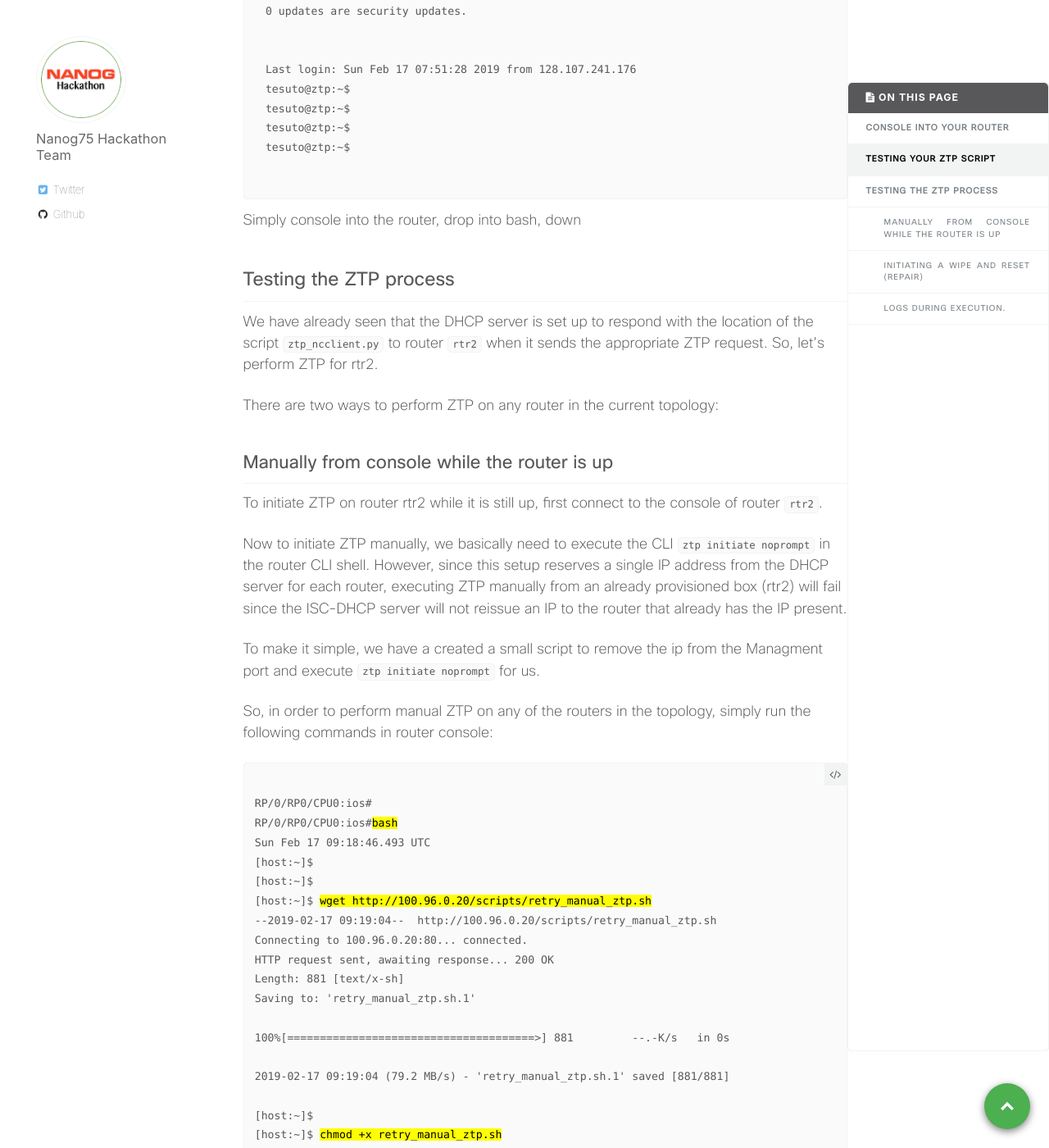
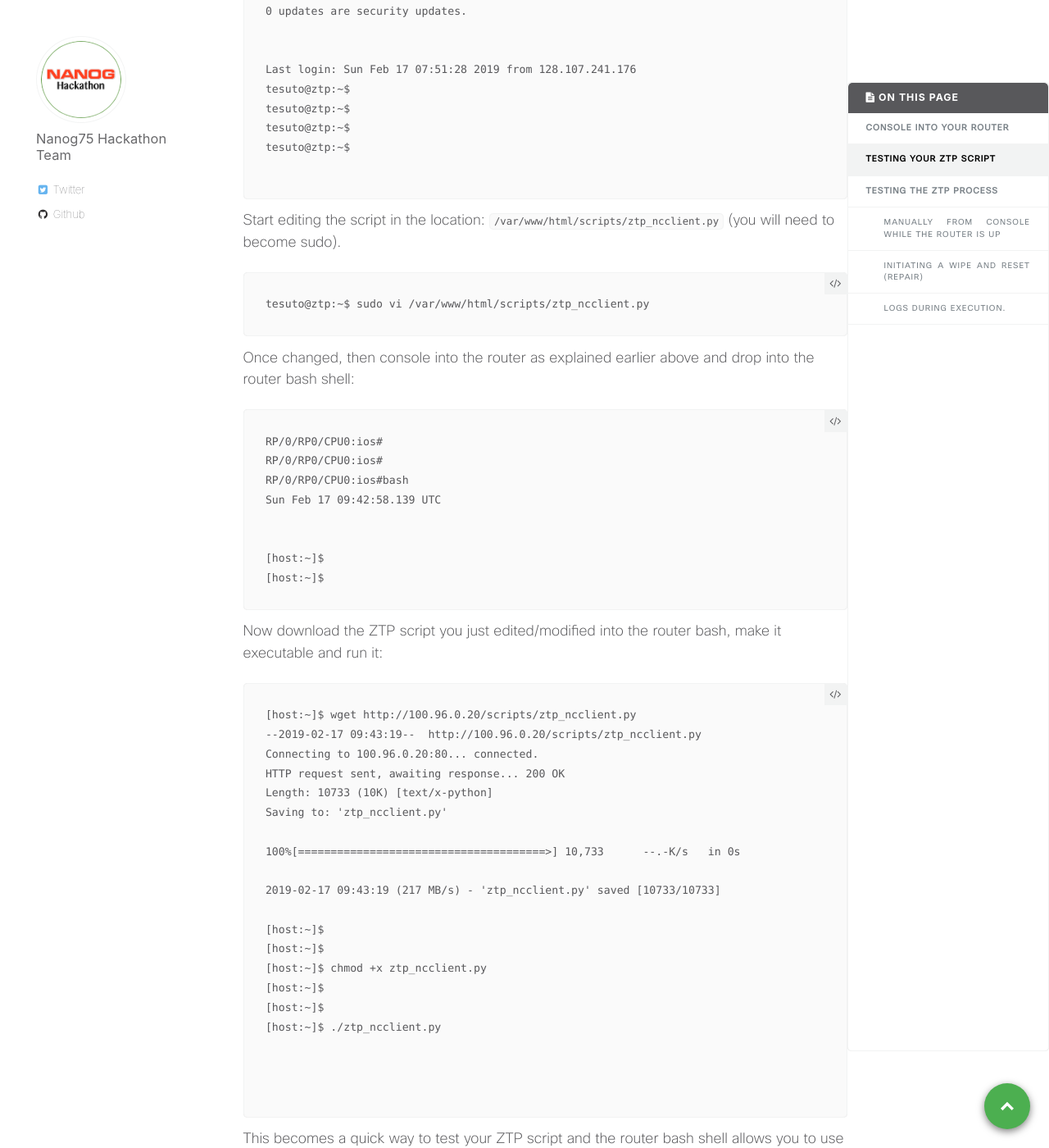
Before and after one commit to nanog75/hackathon, a Jekyll site: the page built from _day0/2019-02-17-step-2-performing-ztp.md, in a window 1280 px wide and 1400 px high, scrolled down 2599 px. Shown: the whole window at 82% size. Built offline with Jekyll 4.4.1, drawn with Linux system fonts in a browser that asks for light colours; some of the changed text lies outside the part shown.

Commit message:
Create 2019-02-17-step-2-performing-ztp.md

````diff
--- a/_day0/2019-02-17-step-2-performing-ztp.md
+++ b/_day0/2019-02-17-step-2-performing-ztp.md
@@ -126,8 +128,54 @@ tesuto@ztp:~$
 
 ```
 
-Simply console into the router, drop into bash, down
+Start editing the script in the location: `/var/www/html/scripts/ztp_ncclient.py`
+(you will need to become sudo).
 
+
+```
+tesuto@ztp:~$ sudo vi /var/www/html/scripts/ztp_ncclient.py
+```
+
+Once changed, then console into the router as explained earlier above and drop into the router bash shell:
+
+```
+RP/0/RP0/CPU0:ios#
+RP/0/RP0/CPU0:ios#
+RP/0/RP0/CPU0:ios#bash
+Sun Feb 17 09:42:58.139 UTC
+
+
+[host:~]$
+[host:~]$
+```
+
+Now download the ZTP script you just edited/modified into the router bash, make it executable and run it:
+
+
+```
+[host:~]$ wget http://100.96.0.20/scripts/ztp_ncclient.py
+--2019-02-17 09:43:19--  http://100.96.0.20/scripts/ztp_ncclient.py
+Connecting to 100.96.0.20:80... connected.
+HTTP request sent, awaiting response... 200 OK
+Length: 10733 (10K) [text/x-python]
+Saving to: 'ztp_ncclient.py'
+
+100%[======================================>] 10,733      --.-K/s   in 0s
+
+2019-02-17 09:43:19 (217 MB/s) - 'ztp_ncclient.py' saved [10733/10733]
+
+[host:~]$
+[host:~]$
+[host:~]$ chmod +x ztp_ncclient.py
+[host:~]$
+[host:~]$
+[host:~]$ ./ztp_ncclient.py
+
+
+
+```
+
+This becomes a quick way to test your ZTP script and the router bash shell allows you to use all typical python interpreter capabilities to ease the process.
 
 
 ## Testing the ZTP process
````
Also changed, not shown: other parts of _day0/2019-02-17-step-2-performing-ztp.md (+3 -1 lines).
